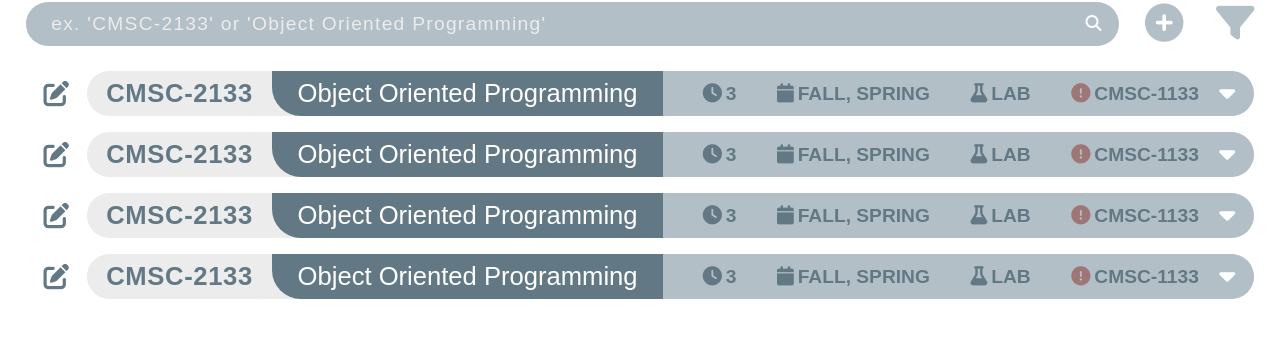
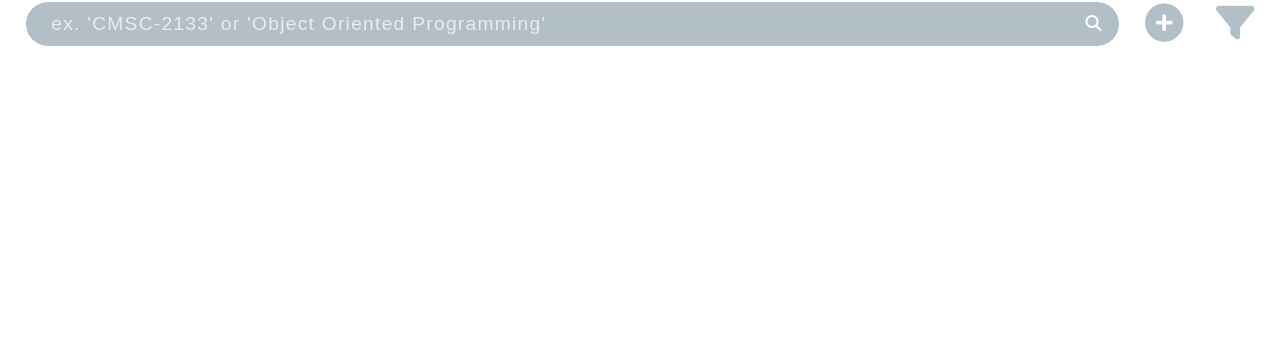
Before and after one commit to nathan-lalli/swe4-project-2-frontend, a Vue app: page / in a window 1280 px wide. Shown: the part 364-702 px from the top of the page. Built offline with nearby package versions, Linux system fonts and the light colour scheme; a web font is replaced by a local one.

Commit message:
Remove test items from app.vue

```diff
--- a/src/App.vue
+++ b/src/App.vue
@@ -3,12 +3,7 @@
     <NavBar />
     <div class="pageContentContainer">
       <SearchBar />
-      <div class="courseList">
-        <CourseItem></CourseItem>
-        <CourseItem></CourseItem>
-        <CourseItem></CourseItem>
-        <CourseItem></CourseItem>
-      </div>
+      <div class="courseList"></div>
     </div>
     <PopUpModal v-show="isPopupVisible" @close="closePopup" />
   </div>
```
